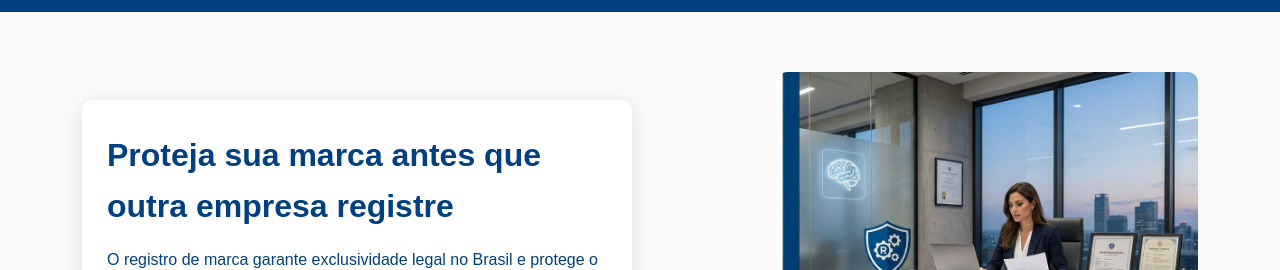
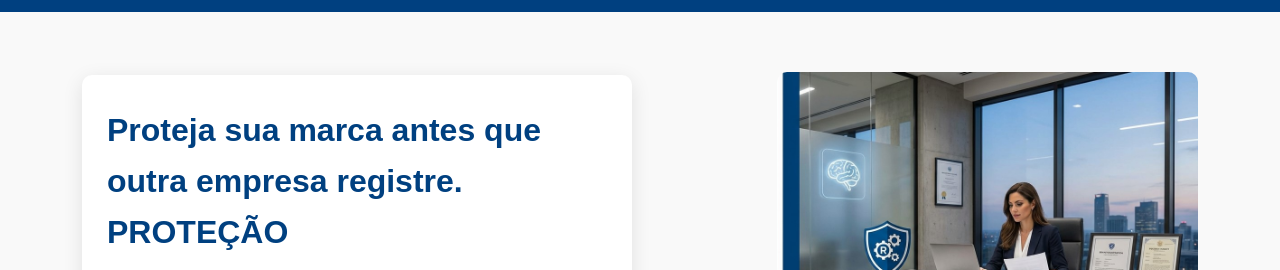
Before and after one commit to desenvolvimentoweb1983/registro-de-marcas-site, a plain HTML site: page index.html in a window 1280 px wide. Shown: the part 68-338 px from the top of the page. Drawn offline with Linux system fonts and the light colour scheme.

Commit message:
12:48 teste

```diff
--- a/index.html
+++ b/index.html
@@ -49,7 +49,7 @@
 <div class="container">
 
 <div class="hero-content">
-<h2>Proteja sua marca antes que outra empresa registre</h2>
+<h2>Proteja sua marca antes que outra empresa registre. PROTEÇÃO</h2>
 
 <p>
 O registro de marca garante exclusividade legal no Brasil e protege o seu negócio contra cópias e uso indevido.
```
